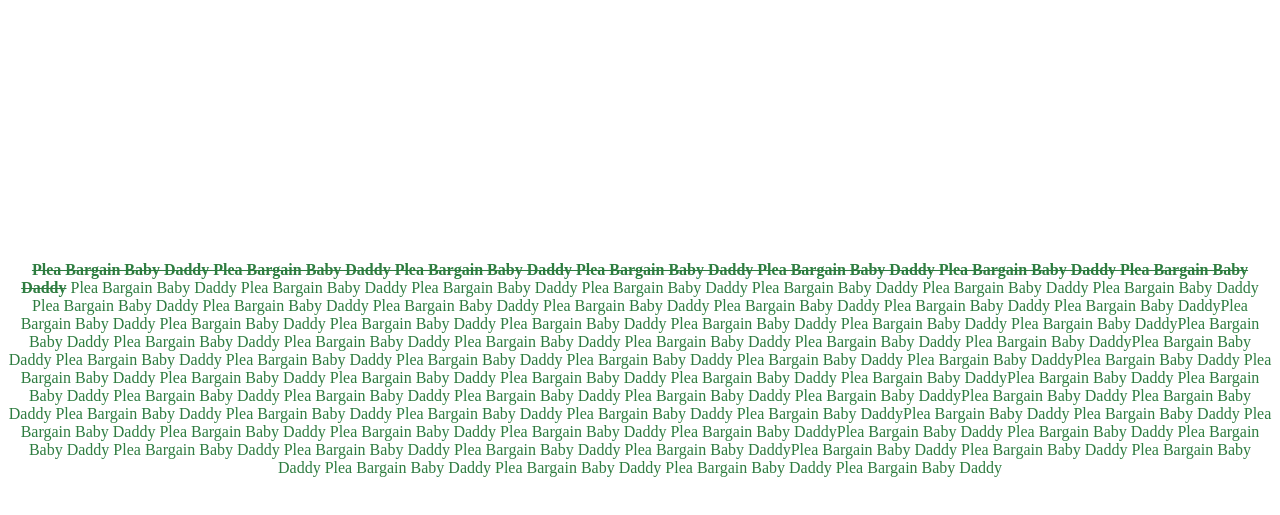
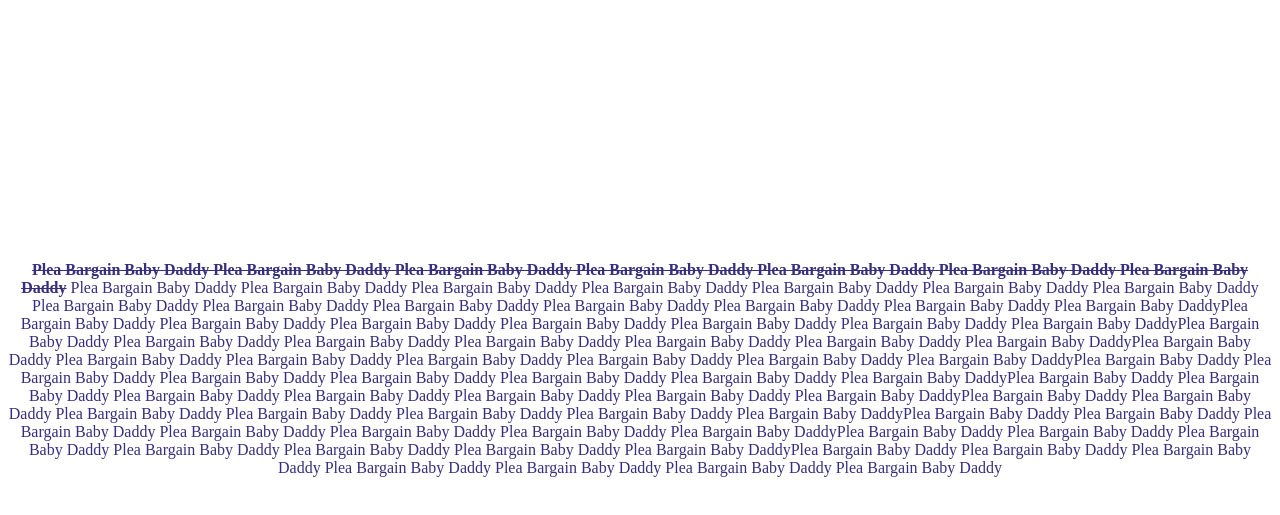
Before and after one commit to amcch/Grits, a plain HTML site: page index.html in a window 1280 px wide. Shown: the part 1585-2100 px from the top of the page. Drawn offline with Linux system fonts and the light colour scheme.

Commit message:
changed color to blue

```diff
--- a/index.html
+++ b/index.html
@@ -5,7 +5,7 @@
     <title>NoMoreSpiders!</title>
     <style>
       p {
-        color: #2e7d40;
+        color: #372e7d;
         text-align: center;
       }
 
```
